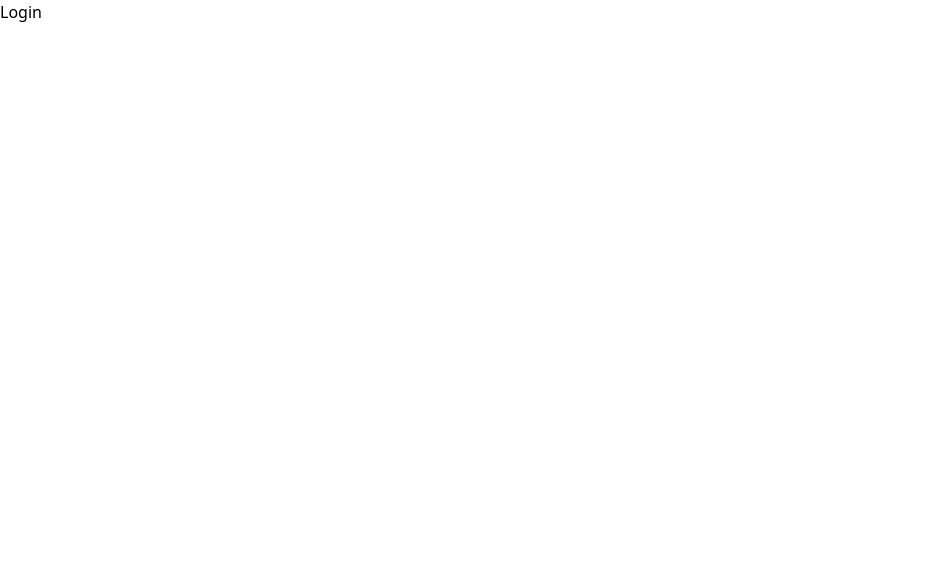
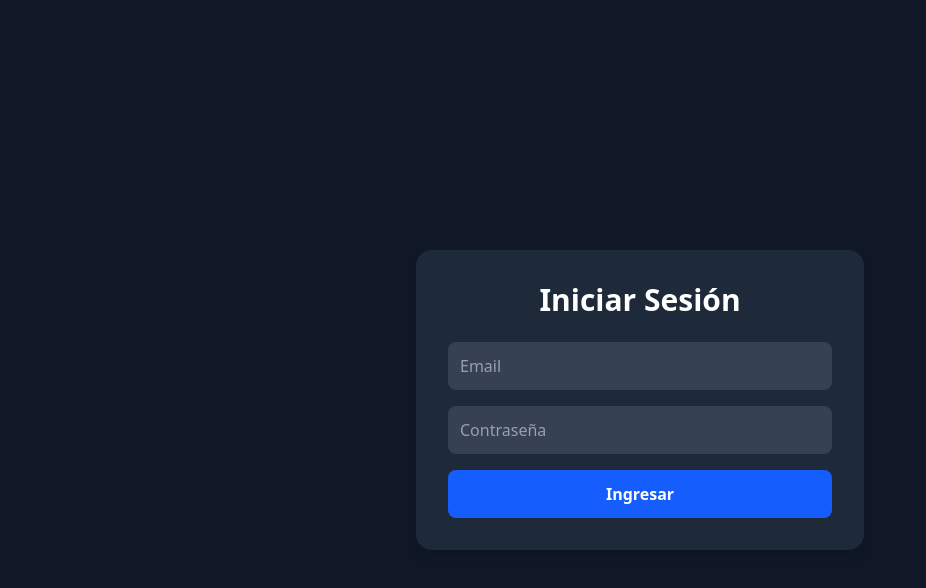
Before and after one commit to MelissaFerrari/ProyectoReact, a React (Vite) app in the folder discord-front/: page /login in a window 1280 px wide. Shown: the top 588 px of the page, without its empty margins (0-926 px from the left). Built offline with nearby package versions, Linux system fonts and the light colour scheme.

Commit message:
creación de página para el login

```diff
--- a/discord-front/src/App.tsx
+++ b/discord-front/src/App.tsx
@@ -1,5 +1,6 @@
 import { BrowserRouter, Routes, Route } from "react-router-dom";
 import Home from "./pages/home";
+import Login from "./pages/login"; // 👈 IMPORTANTE
 
 function App() {
   return (
@@ -7,7 +8,7 @@ function App() {
       <Routes>
         <Route path="/" element={<Home />} />
         <Route path="/app" element={<h1>App Principal</h1>} />
-        <Route path="/login" element={<h1>Login</h1>} />
+        <Route path="/login" element={<Login />} /> {/* 👈 usar el componente */}
       </Routes>
     </BrowserRouter>
   );
--- a/discord-front/src/pages/home.tsx
+++ b/discord-front/src/pages/home.tsx
@@ -13,9 +13,13 @@ export default function Home() {
           Ir a la App
         </Link>
 
-        <Link to="/login" style={styles.secondaryButton}>
+        <Link
+          to="/login"
+          className="px-6 py-3 bg-gray-700 hover:bg-gray-600 rounded-lg text-white transition"
+        >
           Iniciar Sesión
         </Link>
+
       </div>
     </div>
   );
--- /dev/null
+++ b/discord-front/src/pages/login.tsx
@@ -0,0 +1,67 @@
+import { useState } from "react";
+import { useNavigate } from "react-router-dom";
+import axios from "axios";
+
+function Login() {
+  const navigate = useNavigate();
+
+  const [email, setEmail] = useState("");
+  const [password, setPassword] = useState("");
+
+  const handleLogin = async (e: React.FormEvent) => {
+    e.preventDefault();
+
+    try {
+      const response = await axios.post(
+        "http://localhost:3000/api/auth/login",
+        { email, password }
+      );
+
+      const { token, usuario } = response.data;
+
+      localStorage.setItem("token", token);
+      localStorage.setItem("usuario", JSON.stringify(usuario));
+
+      navigate("/app");
+    } catch (error) {
+      alert("Credenciales incorrectas");
+    }
+  };
+
+  return (
+    <div className="min-h-screen flex items-center justify-center bg-gray-900">
+      <div className="bg-gray-800 p-8 rounded-2xl shadow-lg w-full max-w-md">
+        <h1 className="text-3xl font-bold text-white mb-6 text-center">
+          Iniciar Sesión
+        </h1>
+
+        <form onSubmit={handleLogin} className="space-y-4">
+          <input
+            type="email"
+            placeholder="Email"
+            className="w-full p-3 rounded-lg bg-gray-700 text-white focus:outline-none focus:ring-2 focus:ring-blue-500"
+            value={email}
+            onChange={(e) => setEmail(e.target.value)}
+          />
+
+          <input
+            type="password"
+            placeholder="Contraseña"
+            className="w-full p-3 rounded-lg bg-gray-700 text-white focus:outline-none focus:ring-2 focus:ring-blue-500"
+            value={password}
+            onChange={(e) => setPassword(e.target.value)}
+          />
+
+          <button
+            type="submit"
+            className="w-full bg-blue-600 hover:bg-blue-700 transition p-3 rounded-lg text-white font-semibold"
+          >
+            Ingresar
+          </button>
+        </form>
+      </div>
+    </div>
+  );
+}
+
+export default Login;
```
